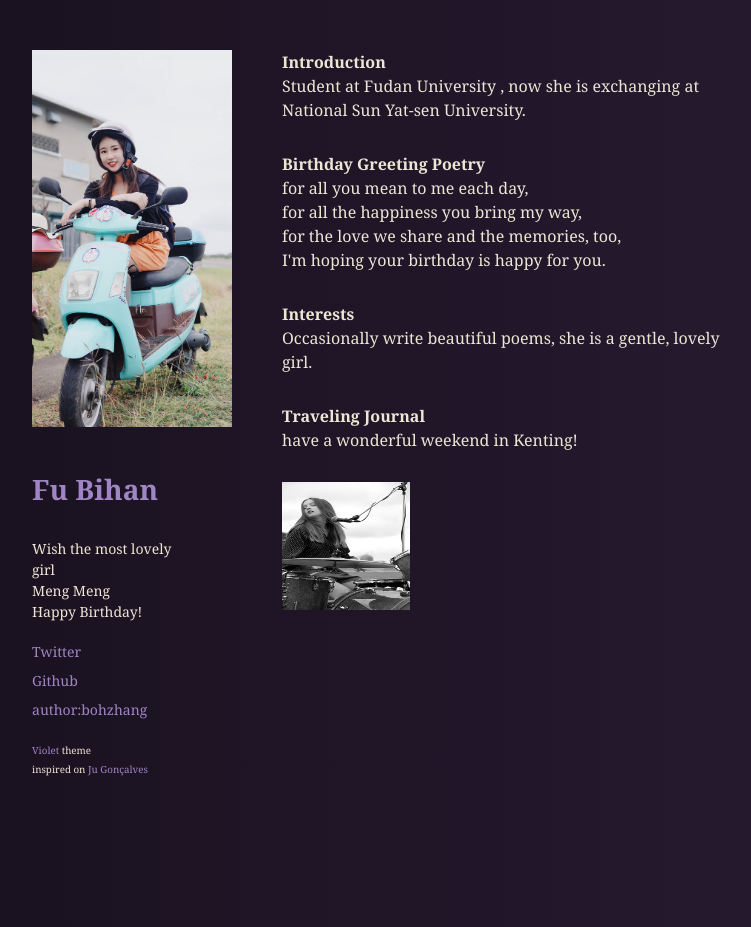
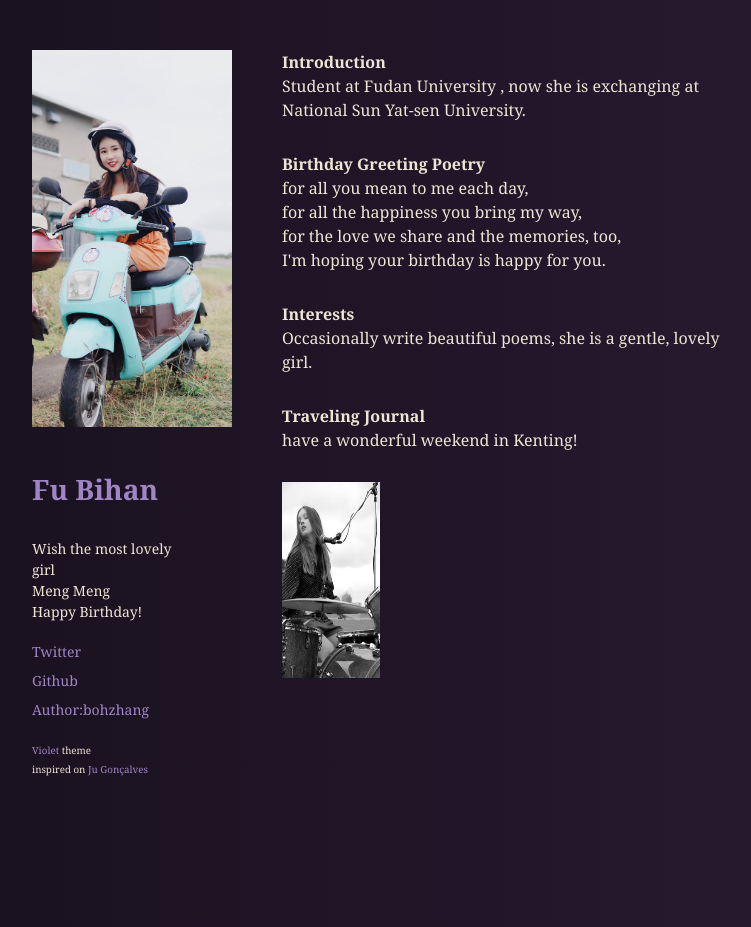
Before and after one commit to Spbohai/ddbohai.github.io, a Jekyll site: the page built from index.html, in a window 1280 px wide. Shown: the whole page, without its empty margins (68-819 px from the left). Built offline with Jekyll 4.4.1, drawn with Linux system fonts in a browser that asks for light colours.

Commit message:
Update index.html

```diff
--- a/index.html
+++ b/index.html
@@ -19,7 +19,7 @@
     <ul>
       <li><a href="https://twitter.com/{{ site.twitter }}">Twitter</a></li>
       <li><a href="https://github.com/{{ site.github }}">Github</a></li>
-      <li><a href="mailto:{{ site.email }}">author:bohzhang</a></li>
+      <li><a href="https://github.com/Spbohai">Author:bohzhang</a></li>
     </ul>
   </nav>
 
@@ -51,5 +51,5 @@
   <p>
     <strong>Traveling Journal</strong></br>
     have a wonderful weekend in Kenting!<br/>
-   <p> <img src="./assets/images/picture.jpg" width="128" height="128"</p>
+   <p> <img src="./assets/images/picture.jpg" width="98" height="196"</p>
 </section>
```
